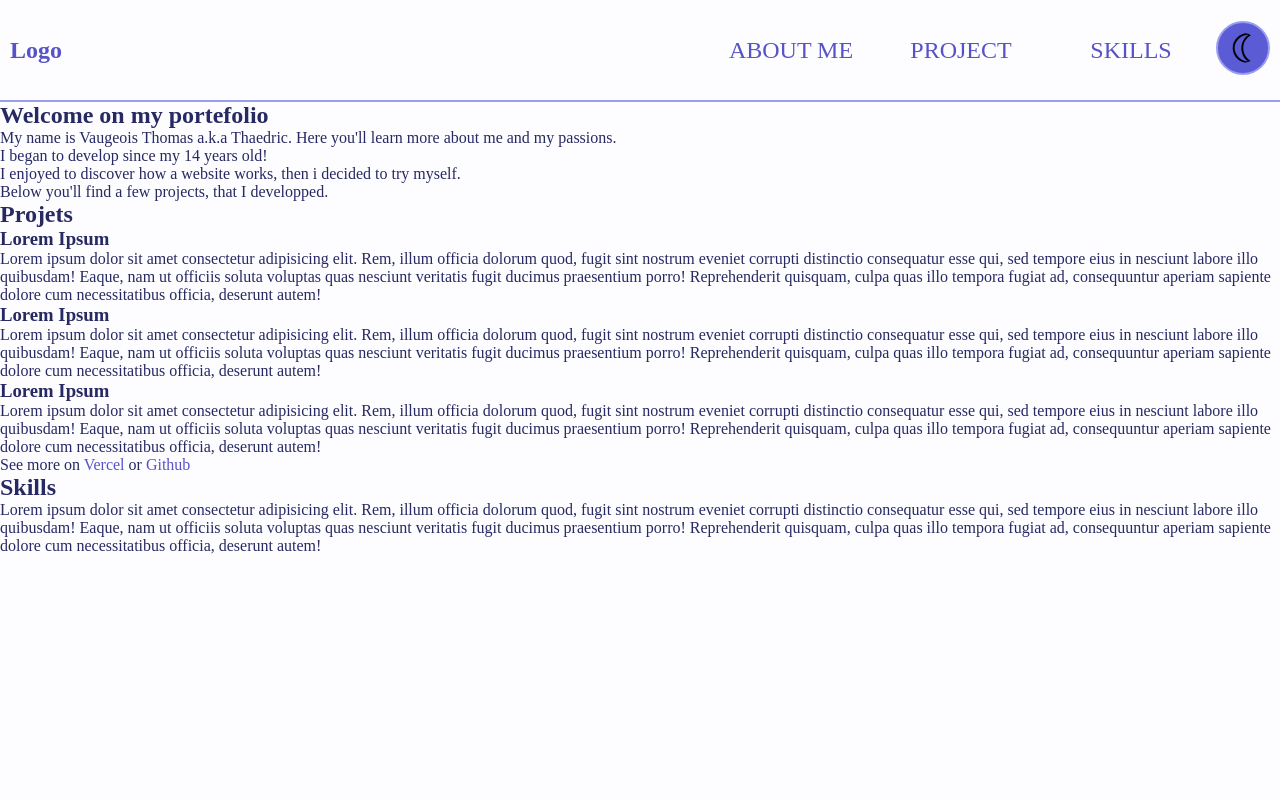
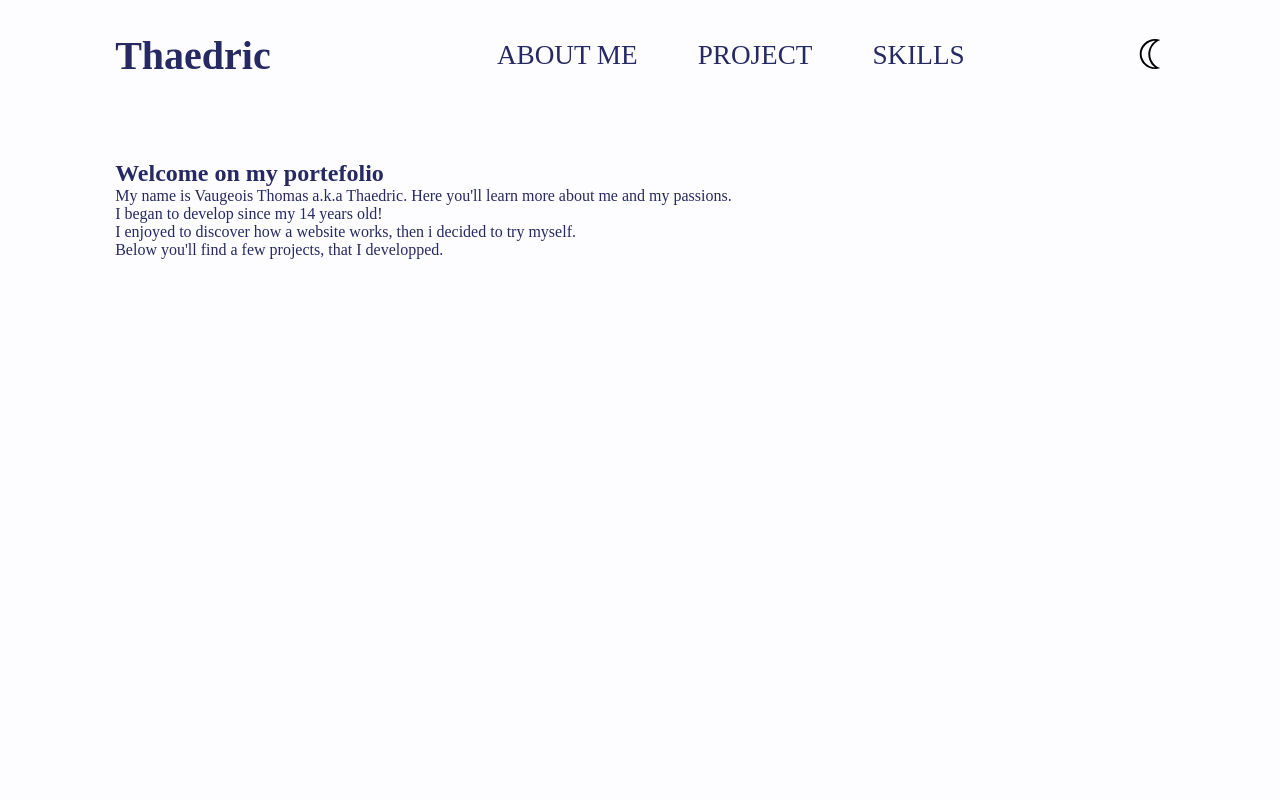
Before and after one commit to VaugeoisThomas/Portefolio, a plain HTML site: page index.html in a window 1280 px wide. Shown: the top 800 px of the page. Drawn offline with Linux system fonts and the light colour scheme.

Commit message:
Change the way we design navbar

```diff
--- a/css/styles.css
+++ b/css/styles.css
@@ -38,20 +38,9 @@
     margin: 0;
     padding: 0;
     box-sizing: border-box;
-}
-
-ul {
-    list-style-type: none;
-}
-
-hr {
-    border: 1px solid var(--button-border);
-}
-
-a {
+    list-style: none;
     text-decoration: none;
-    cursor: pointer;
-    color: var(--secondary-text);
+    color: inherit;
 }
 
 /* BASE ELEMENT */
@@ -60,28 +49,9 @@ html {
     background-color: var(--background-primary)
 }
 
-/* GENERIC CLASSES */
-
-.button {
-    border-width: 2px;
-    border-style: solid;
-    padding: var(--padding);
-    width: fit-content;
-    border-color: var(--button-border);
-    background-color: var(--button-background);
-    color: var(--background-secondary);
-    border-radius: var(--radius);
-}
-
-.button-rounded {
-    border-radius: 50%;
-}
-
-/* PAGE WIDTH < 900PX */
-
 /* NAVBAR */
 
-.navbar {
+/* .navbar {
     height: 100px;
     display: flex;
     align-items: center;
@@ -127,7 +97,7 @@ html {
     width: 100%;
     text-transform: uppercase;
 }
-
+*/
 .menu-hamburger {
     width: 60px;
     height: 60px;
@@ -195,7 +165,7 @@ html {
 .menu-hamburger.is-opened span:after {
     transform: translateY(0) rotate(-45deg);
 }
-
+/*
 #theme-button{
     cursor: pointer;
 }
@@ -210,45 +180,46 @@ html {
 
 .main {
     transition: all ease-in-out .2s;
-}
+} */
 
 /* MAIN CONTENT */
 
 
 @media screen and (min-width: 900px) {
-
-    .navbar .logo {
-        margin: 0;
+    .header {
+        position: fixed;
+        top: 0;
+        left: 0;
+        display: flex;
         width: 100%;
+        justify-content: space-between;
+        align-items: center;
+        padding: 2rem 9%;
     }
 
-    .menu-hamburger {
+    .header .logo {
+        font-size: 2.5rem;
+        font-weight: 600;
+    }
+
+    .header .navbar {
+        justify-self: flex-end;
+    }
+
+    .header .navbar a {
+        font-size: 1.7rem;
+        font-weight: 500;
+        color: var(--primary-text);
+        margin-left: 3.5rem;
+        text-transform: uppercase;
+    }
+
+    .header .menu-hamburger {
         display: none;
     }
 
-    .navbar {
-        display: flex;
-        padding: 0 10px;
-    }
-
-    .navbar .nav-links  {
-        position: static;
-        margin-left: 0;
-        display: flex;
-        width: auto;
-    }
-
-    .navbar .nav-links ul {
-        display: flex;
-        flex-direction: row;
-    }
-
-    .navbar .nav-links ul li  {
-        width: 130px;
-        margin: 0 20px;
-    }
-
-    #theme-button {
-        display: block;
+    section  {
+        min-height: 100vh;
+        padding: 10rem 9% 2rem;
     }
 }
--- a/index.html
+++ b/index.html
@@ -7,27 +7,25 @@
     <link rel="stylesheet" href="./css/styles.css" />
   </head>
   <body>
-    <header>
+    <header class="header">
+      <a class="logo" href="#">Thaedric</a>
       <nav class="navbar">
-        <a class="logo" href="#">Logo</a>
-        <div class="nav-links">
-          <ul>
-            <li class="active"><a href="#about">about me</a></li>
-            <li><a href="#project">project</a></li>
-            <li><a href="#skill">skills</a></li>
-          </ul>
-        </div>
-        <div id="theme-button">
-          <img class="button button-rounded" id="theme-logo" src="./img/moon.svg" />
-        </div>
-        <div class="menu-hamburger">
-          <span></span>
-        </div>
+        <a href="#about">about me</a>
+        <a href="#projects">project</a>
+        <a href="#skill">skills</a>
       </nav>
+      <div id="theme-button">
+        <img
+          class="button button-rounded"
+          id="theme-logo"
+          src="./img/moon.svg"
+        />
+      </div>
+      <div class="menu-hamburger">
+        <span></span>
+      </div>
     </header>
-    <hr>
-    <main class="main">
-      <section id="about">
+      <section id="about" class="about">
         <h2>Welcome on my portefolio</h2>
         <p>
           My name is Vaugeois Thomas a.k.a Thaedric. Here you'll learn more
@@ -39,9 +37,8 @@
         <p>Below you'll find a few projects, that I developped.</p>
       </section>
 
-      <section id="projets">
+      <section id="projects" class="projects">
         <h2>Projets</h2>
-        <div class="project">
           <h3>Lorem Ipsum</h3>
           <p>
             Lorem ipsum dolor sit amet consectetur adipisicing elit. Rem, illum
@@ -95,7 +92,6 @@
           dolore cum necessitatibus officia, deserunt autem!
         </p>
       </section>
-    </main>
   </body>
   <script type="module" src="./js/app.js"></script>
 </html>
--- a/js/app.js
+++ b/js/app.js
@@ -1,5 +1,3 @@
-import { hamburger } from './module/module.hamburger.js'
 import { changeTheme } from './module/module.change.js'
 
-hamburger();
 changeTheme();
```
